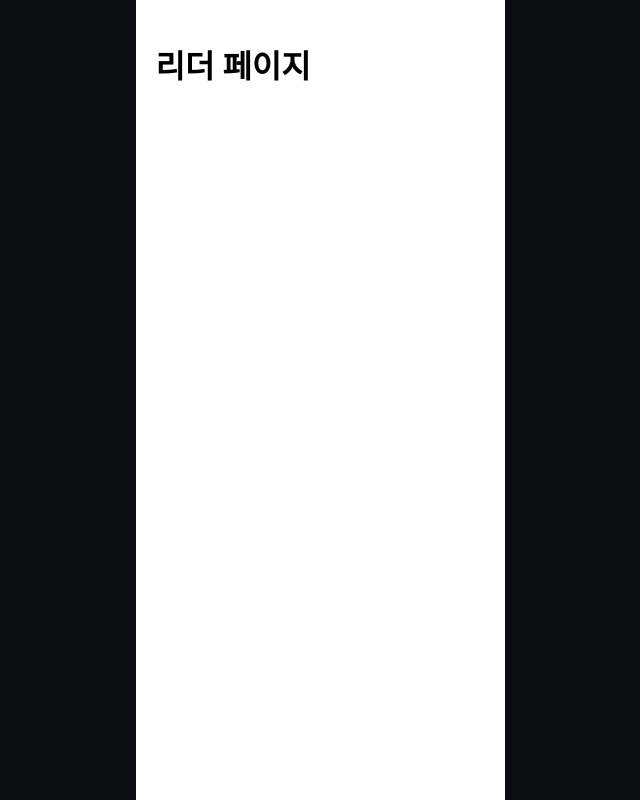
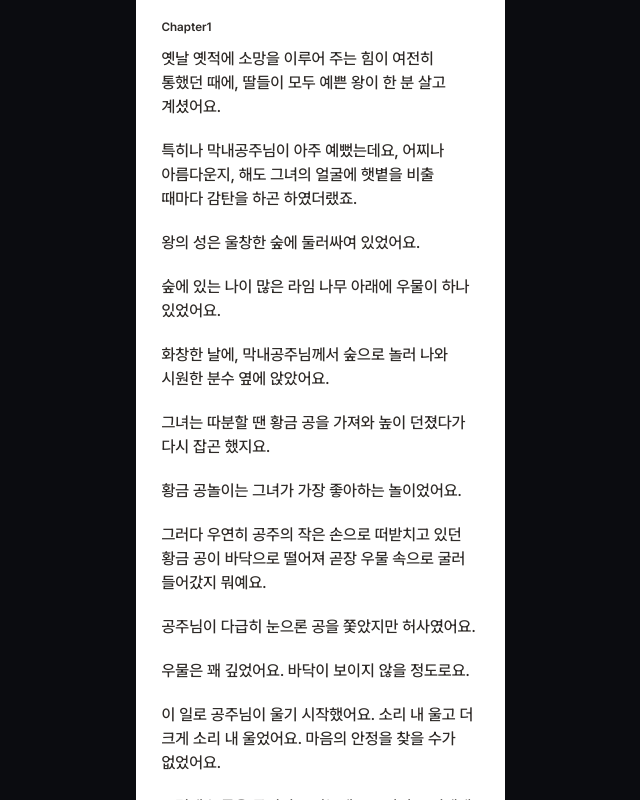
Before and after one commit to sandocsol/tenminread, a React (Vite) app: page /reader/1 in a window 1280 px wide. Shown: the whole page, without its empty margins (320-960 px from the left). Built offline with nearby package versions, Linux system fonts and the light colour scheme.

Commit message:
feat: 책 본문 텍스트 렌더링 하는 BookViewer 컴포넌트 구현

```diff
--- /dev/null
+++ b/src/features/reader/components/BookViewer.jsx
@@ -0,0 +1,87 @@
+import React from 'react';
+import styled from 'styled-components';
+
+const BookContentContainer = styled.div`
+  width: 317px;
+  display: flex;
+  flex-direction: column;
+  gap: 13px;
+  align-items: flex-start;
+
+  /* 스크롤바 숨기기 */
+  scrollbar-width: none; /* Firefox */
+  -ms-overflow-style: none; /* IE and Edge */
+  &::-webkit-scrollbar {
+    display: none; /* Chrome, Safari, Opera */
+  }
+`;
+
+const ChapterTitle = styled.p`
+  font-family: 'Pretendard Variable', sans-serif;
+  font-weight: 600;
+  font-size: 12px;
+  line-height: normal;
+  color: #2e2a27;
+  margin: 0;
+  width: 100%;
+`;
+
+const ParagraphContainer = styled.div`
+  font-family: 'Pretendard Variable', sans-serif;
+  font-weight: 500;
+  font-size: 16px;
+  line-height: 24px;
+  color: #2e2a27;
+  width: 100%;
+  display: flex;
+  flex-direction: column;
+  gap: 20px; /* 문단 사이 간격 */
+
+  /* 스크롤바 숨기기 */
+  scrollbar-width: none; /* Firefox */
+  -ms-overflow-style: none; /* IE and Edge */
+  &::-webkit-scrollbar {
+    display: none; /* Chrome, Safari, Opera */
+  }
+`;
+
+const Paragraph = styled.p`
+  margin: 0;
+  white-space: pre-wrap;
+  word-break: keep-all;
+`;
+
+/**
+ * BookViewer 컴포넌트
+ * 순수 텍스트를 받아서 문단으로 나누어 렌더링합니다.
+ *
+ * @param {string} text - 렌더링할 순수 텍스트 (줄바꿈 문자로 문단 구분)
+ * @param {string} chapterTitle - 챕터 제목 (선택사항)
+ */
+function BookViewer({ text, chapterTitle }) {
+  if (!text) {
+    return null;
+  }
+
+  // 텍스트를 줄바꿈 문자로 나누어 문단 배열 생성
+  // 빈 줄은 제거하고 실제 내용이 있는 문단만 렌더링
+  const paragraphs = text
+    .split('\n')
+    .map(para => para.trim())
+    .filter(para => para.length > 0); // 빈 줄 제거
+
+  return (
+    <BookContentContainer>
+      {chapterTitle && <ChapterTitle>{chapterTitle}</ChapterTitle>}
+      <ParagraphContainer>
+        {paragraphs.map((paragraph, index) => (
+          <Paragraph key={index}>
+            {paragraph}
+          </Paragraph>
+        ))}
+      </ParagraphContainer>
+    </BookContentContainer>
+  );
+}
+
+export default BookViewer;
--- a/src/pages/ReaderPage.jsx
+++ b/src/pages/ReaderPage.jsx
@@ -1,8 +1,49 @@
+import { useEffect, useState } from 'react';
+import styled from 'styled-components';
+import BookViewer from '../features/reader/components/BookViewer';
+import bookContentData from '../mock/bookContent.json';
+
+const ReaderPageContainer = styled.div`
+  position: relative;
+  width: 100%;
+  height: 100vh; /* 폴백 */
+  height: 100dvh; /* 주소창 변화 대응 */
+  background-color: #ffffff;
+  overflow-x: hidden; /* 가로 스크롤 방지 */
+  overflow-y: auto; /* 세로 스크롤 허용 */
+  box-sizing: border-box;
+  padding: 20px;
+  display: flex;
+  justify-content: center;
+
+  /* 스크롤바 숨기기 */
+  scrollbar-width: none; /* Firefox */
+  -ms-overflow-style: none; /* IE and Edge */
+  &::-webkit-scrollbar {
+    display: none; /* Chrome, Safari, Opera */
+  }
+`;
+
 function ReaderPage() {
+  const [bookContent, setBookContent] = useState(null);
+
+  useEffect(() => {
+    // TODO: 실제 API 호출로 교체
+    // 현재는 목데이터 사용
+    setBookContent(bookContentData);
+  }, []);
+
+  if (!bookContent) {
+    return <div>Loading...</div>;
+  }
+
   return (
-    <div style={{ padding: '20px' }}>
-      <h1>리더 페이지</h1>
-    </div>
+    <ReaderPageContainer>
+      <BookViewer
+        text={bookContent.summaryText}
+        chapterTitle="Chapter1"
+      />
+    </ReaderPageContainer>
   );
 }
 
--- a/src/styles/GlobalStyle.js
+++ b/src/styles/GlobalStyle.js
@@ -33,12 +33,29 @@ const GlobalStyle = createGlobalStyle`
     min-height: 100%;
     overflow-x: hidden; /* 가로 스크롤 방지 */
     overflow-y: auto; /* 세로 스크롤 허용 */
+
+    /* 스크롤바 숨기기 */
+    scrollbar-width: none; /* Firefox */
+    -ms-overflow-style: none; /* IE and Edge */
+  }
+
+  html::-webkit-scrollbar,
+  body::-webkit-scrollbar {
+    display: none; /* Chrome, Safari, Opera */
   }
 
   #root {
     height: 100%;
     width: 100%;
     overflow-x: hidden; /* 가로 스크롤 방지 */
+
+    /* 스크롤바 숨기기 */
+    scrollbar-width: none; /* Firefox */
+    -ms-overflow-style: none; /* IE and Edge */
+  }
+
+  #root::-webkit-scrollbar {
+    display: none; /* Chrome, Safari, Opera */
   }
 `;
 
```
Also changed, not shown: src/features/reader/components/EpubViewer.jsx (deleted).
